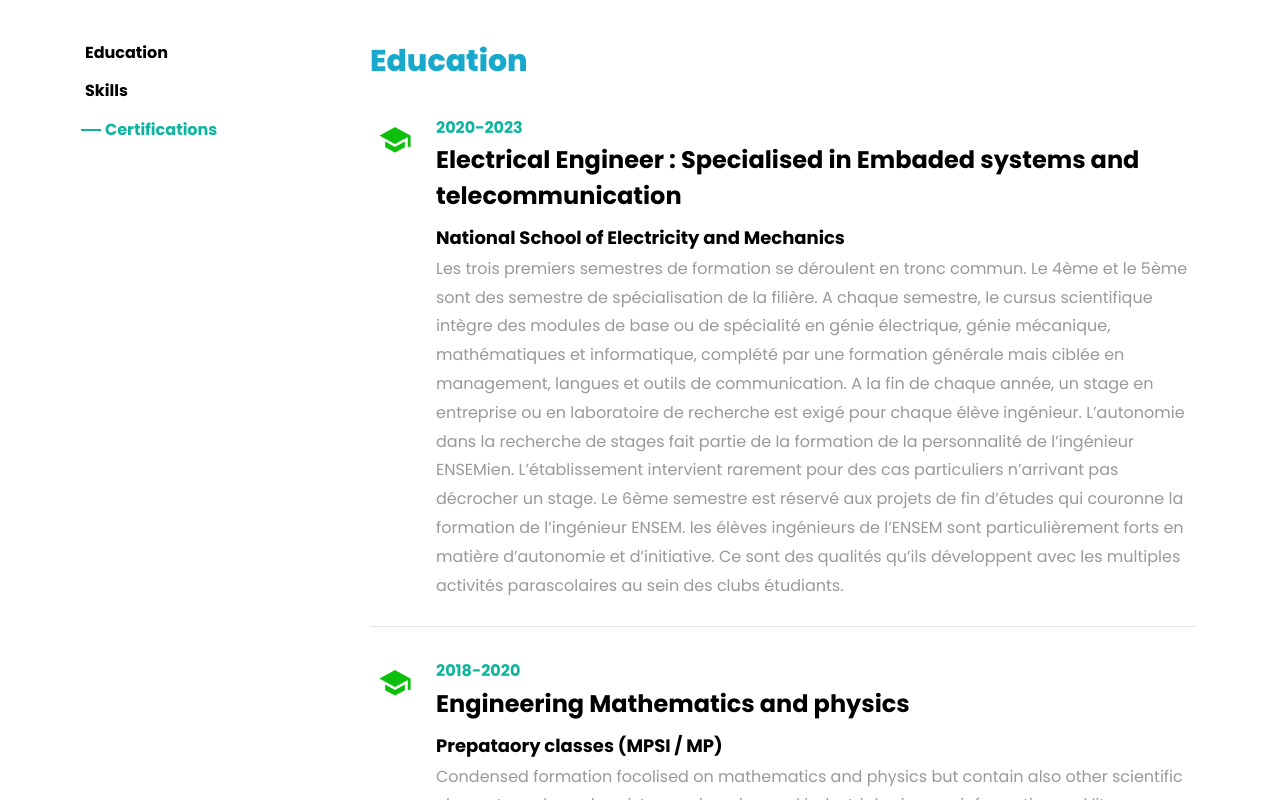
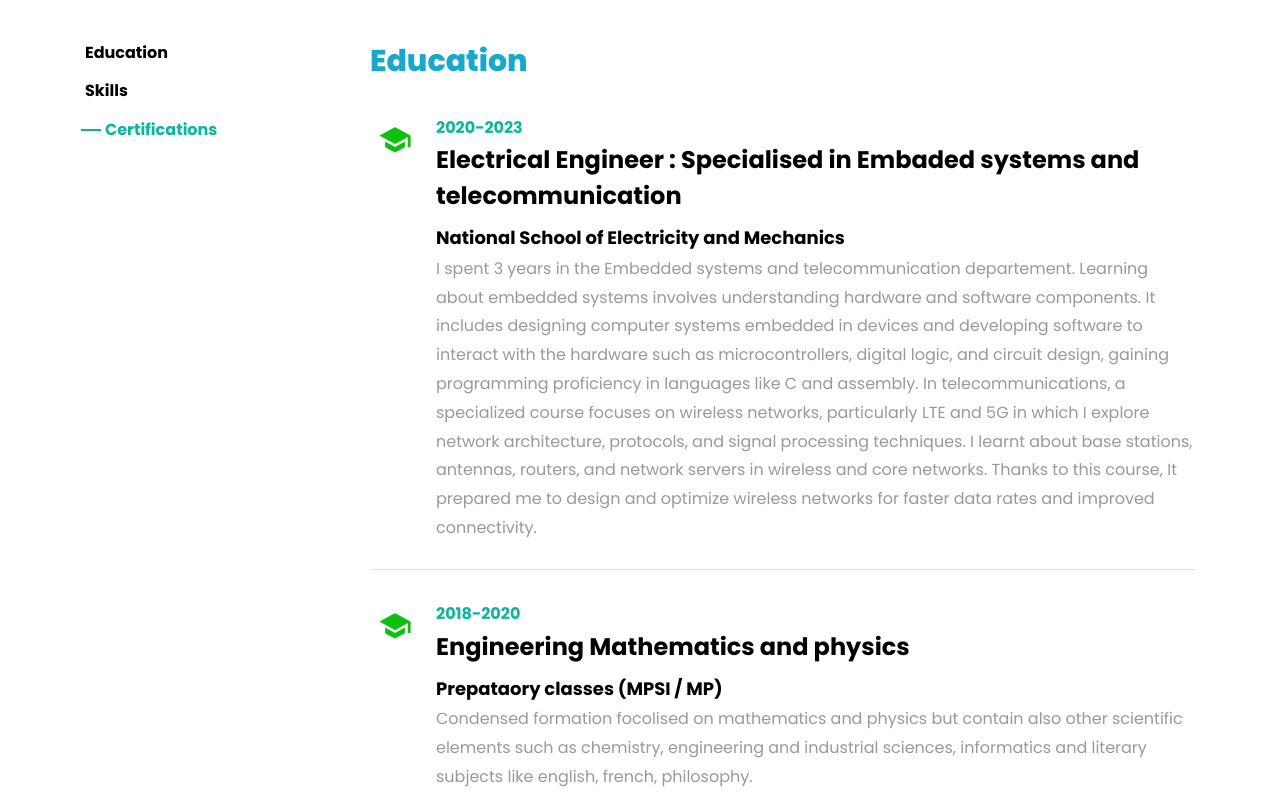
Before and after one commit to Redoneoutman/radouane.github.io, a website with bundled scripts: page index.html in a window 1280 px wide. Shown: the part 1514-2314 px from the top of the page. Built offline with nearby package versions, Linux system fonts and the light colour scheme; some packages are replaced by stand-ins of ours; a script that the page names is missing; files whose address does not match are found by name.

Commit message:
index.html

```diff
--- a/index.html
+++ b/index.html
@@ -80,7 +80,7 @@
 								  <span
 								     class="txt-rotate"
 								     data-period="1000"
-								     data-rotate='[ "Embedded system Engenieer","Web & Mobile Designer & devoloper", "Developer", "Data science"]'></span>
+								     data-rotate='[ "Cloud Core Network Engineer","Embedded system Engenieer", "Developer", "Data science"]'></span>
 								</h2>
 							</div>
             </div>
@@ -153,13 +153,8 @@
 		    					<span class="date">2020-2023</span>
 		    					<h2>Electrical Engineer : Specialised in Embaded systems and telecommunication</h2>
 		    					<span class="position">National School of Electricity and Mechanics</span>
-		    					<p> Les trois premiers semestres de formation se déroulent en tronc commun. Le 4ème et le 5ème sont des semestre de spécialisation de la filière. A chaque semestre, le cursus scientifique intègre des modules de base ou de spécialité en génie électrique, génie mécanique, mathématiques et informatique, complété par une formation générale mais ciblée en management, langues et outils de communication.
-
-									A la fin de chaque année, un stage en entreprise ou en laboratoire de recherche est exigé pour chaque élève ingénieur. L’autonomie dans la recherche de stages fait partie de la formation de la personnalité de l’ingénieur ENSEMien. L’établissement intervient rarement pour des cas particuliers n’arrivant pas décrocher un stage.
-
-									Le 6ème semestre est réservé aux projets de fin d’études qui couronne la formation de l’ingénieur ENSEM.
-
-									les élèves ingénieurs de l’ENSEM sont particulièrement forts en matière d’autonomie et d’initiative. Ce sont des qualités qu’ils développent avec les multiples activités parascolaires au sein des clubs étudiants. </p>
+		    					<p> I spent 3 years in the Embedded systems and telecommunication departement. Learning about embedded systems involves understanding hardware and software components. It includes designing computer systems embedded in devices and developing software to interact with the hardware such as microcontrollers, digital logic, and circuit design, gaining programming proficiency in languages like C and assembly.
+							In telecommunications, a specialized course focuses on wireless networks, particularly LTE and 5G in which I explore network architecture, protocols, and signal processing techniques. I learnt about base stations, antennas, routers, and network servers in wireless and core networks. Thanks to this course, It prepared me to design and optimize wireless networks for faster data rates and improved connectivity.</p>
 	    					</div>
 	    				</div>
 	    				<div class="resume-wrap d-flex ftco-animate">
```
